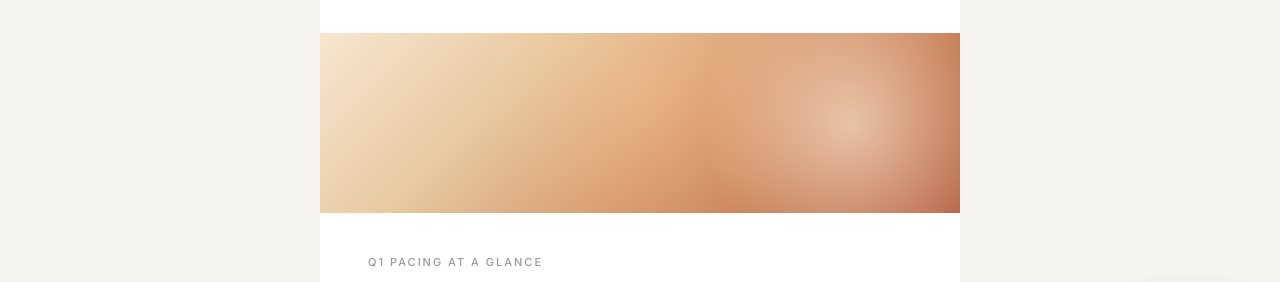
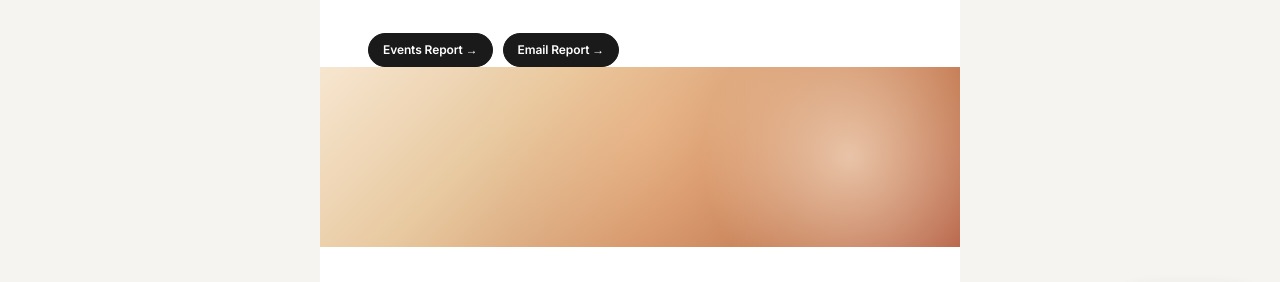
Before and after one commit to Skylar-Ruiz/weeky-pipeline-digest, a website: page Weekly_Dashboard_Digest_-_Mar_30__2026.html in a window 1280 px wide. Shown: the part 440-722 px from the top of the page. Drawn offline with nearby package versions, Linux system fonts and the light colour scheme; a web font is replaced by a local one.

Commit message:
Add Events/Email Report buttons to header (matches Mar 23 format)

```diff
--- a/Weekly_Dashboard_Digest_-_Mar_30__2026.html
+++ b/Weekly_Dashboard_Digest_-_Mar_30__2026.html
@@ -473,6 +473,10 @@
     </div>
     <h1 class="header-title">Weekly Dashboard<br>Digest</h1>
     <p class="header-date">Monday, March 30, 2026 · FY2027 Q1 · Week 9 of 13</p>
+    <div style="display:flex;gap:10px;margin-top:16px;flex-wrap:wrap;">
+      <a href="Events_Digest_-_Mar_30__2026.html" style="display:inline-flex;align-items:center;gap:6px;font-family:'Inter',sans-serif;font-size:12px;font-weight:600;color:#fff;background:#1a1a1a;border:1px solid #1a1a1a;border-radius:100px;padding:6px 14px;text-decoration:none;letter-spacing:-.1px;">Events Report →</a>
+      <a href="Email_Digest_-_Mar_30__2026.html" style="display:inline-flex;align-items:center;gap:6px;font-family:'Inter',sans-serif;font-size:12px;font-weight:600;color:#fff;background:#1a1a1a;border:1px solid #1a1a1a;border-radius:100px;padding:6px 14px;text-decoration:none;letter-spacing:-.1px;">Email Report →</a>
+    </div>
   </div>
 
   <!-- Hero -->
```
